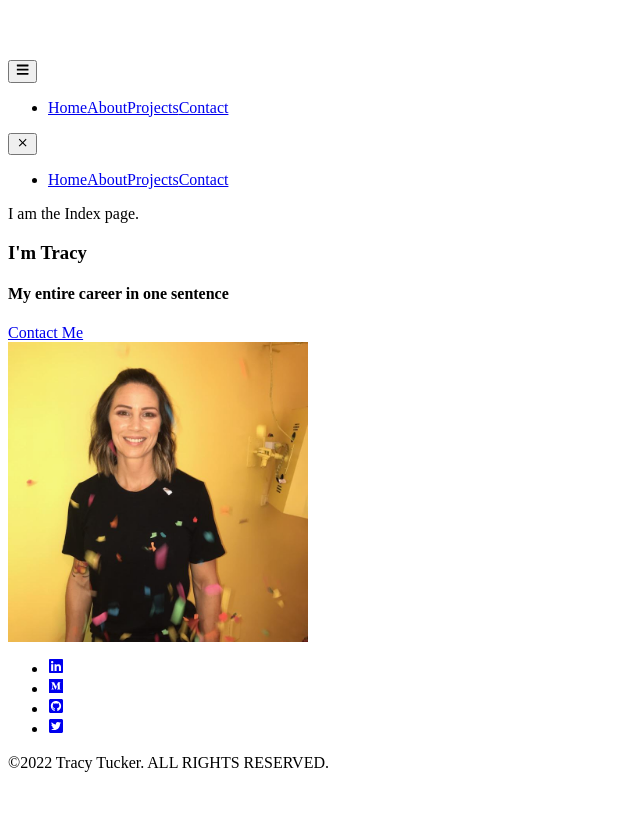
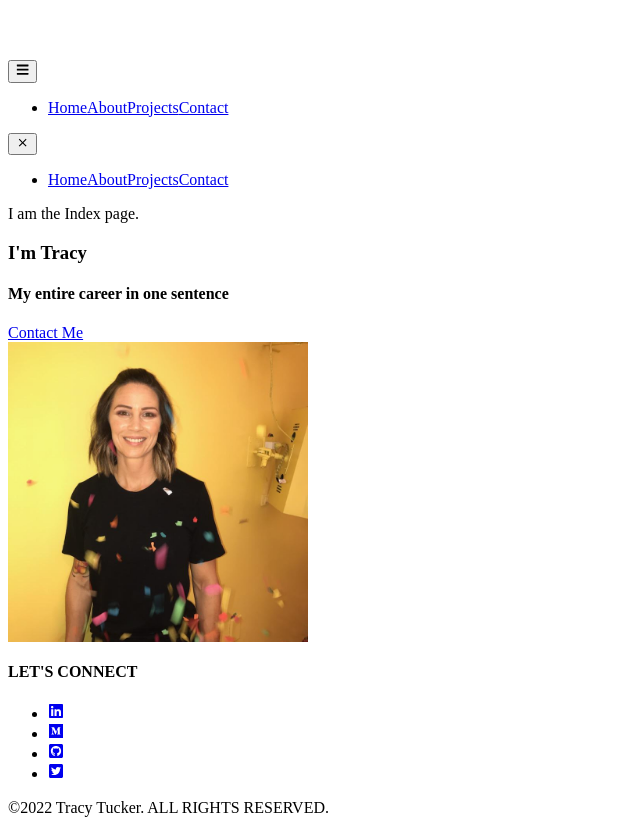
Before and after one commit to tracy-tucker/portfolio, a Gatsby site: page / in a window 1280 px wide. Shown: the part 159-992 px from the top of the page, without its empty margins (0-640 px from the left). Before the commit the page ends 947 px from the top, so only its background shows below. Built offline with nearby package versions, Linux system fonts and the light colour scheme; Gatsby itself is replaced by a stand-in of ours.

Commit message:
Adding Footer message with styling

```diff
--- a/src/components/Footer.js
+++ b/src/components/Footer.js
@@ -5,6 +5,7 @@ const Footer = () => {
   return (
     <footer className="footer">
         <div>
+          <h4>LET'S CONNECT</h4>
             <SocialLinks styleClass="footer-icons" />
             <p>
                 &copy;{new Date().getFullYear()} Tracy Tucker. ALL RIGHTS RESERVED.
--- a/src/css/main.css
+++ b/src/css/main.css
@@ -487,6 +487,7 @@ Footer
     height: 7rem;
     text-align: center;
     background: var(--clr-primary-10);
+    color: var(--clr-primary-4);
     display: grid;
     place-items: center;
 }
@@ -519,6 +520,6 @@ Footer
 
 .footer p {
     margin-bottom: 0;
-    color: var(--clr-primary-4);
+    /* color: var(--clr-primary-4); */
     letter-spacing: var(--spacing);
 }
```
